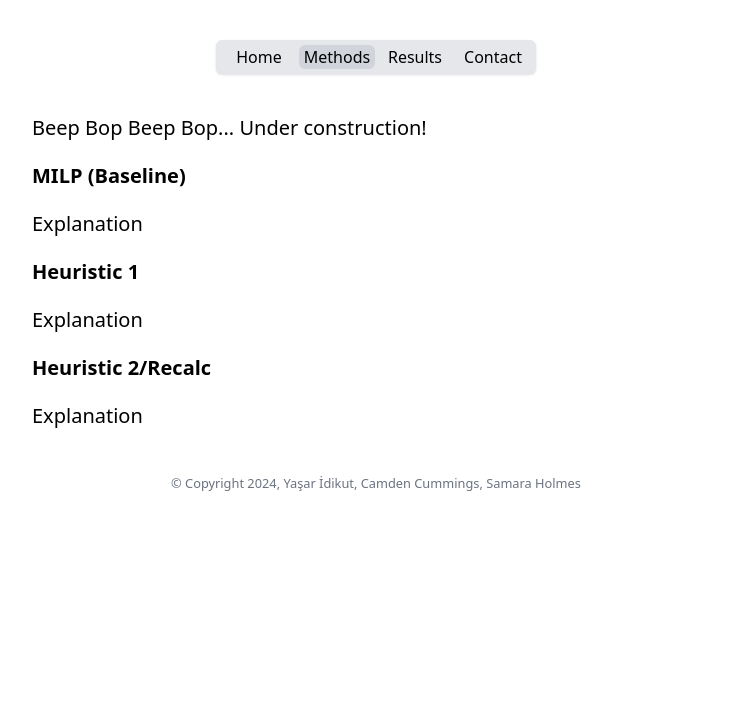
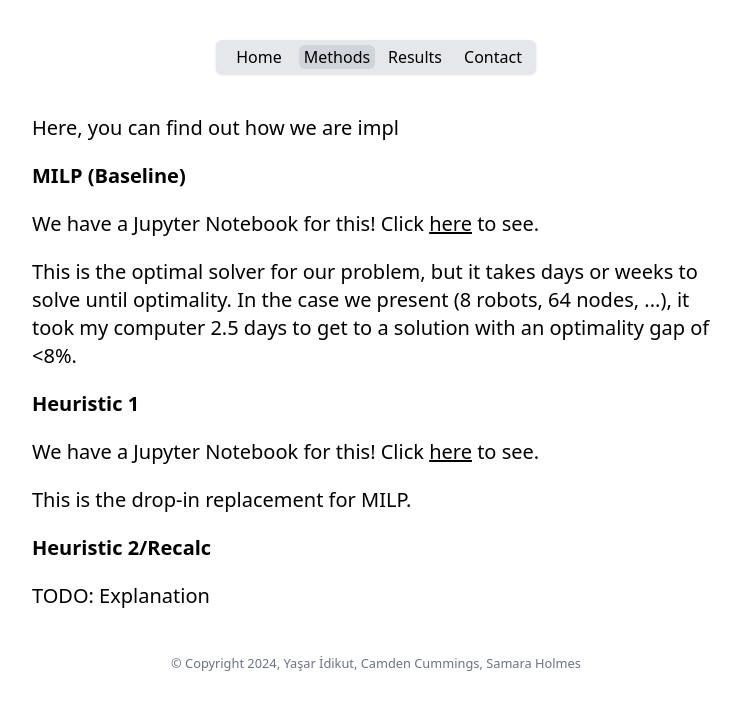
Before and after one commit to nestlab-bae-mqp-2024/nestlab-bae-mqp-2024.github.io, a Vue app: page /methods in a window 1280 px wide. Shown: the top 710 px of the page, without its empty margins (264-1005 px from the left). Built offline with nearby package versions, Linux system fonts and the light colour scheme.

Commit message:
update methods

```diff
--- a/src/views/Methods.vue
+++ b/src/views/Methods.vue
@@ -1,7 +1,7 @@
 <template>
   <div class="text-xl m-10">
     <p class="mb-5">
-      Beep Bop Beep Bop... Under construction!
+      Here, you can find out how we are impl
     </p>
 
     <p class="mb-5">
@@ -9,7 +9,11 @@
     </p>
 
     <p class="mb-5">
-      Explanation
+      We have a Jupyter Notebook for this! Click <a class="underline hover:no-underline" target="_blank" href="https://github.com/wpi-nest-lab-bae-mqp-2023/milp-intro/blob/main/src/mrpcp_2015/attempts-and-improvements/2015_mrpcp_yasars_attempt_w_redundancy_param.ipynb">here</a> to see.
+    </p>
+    <p class="mb-5">
+      This is the optimal solver for our problem, but it takes days or weeks to solve until optimality.
+      In the case we present (8 robots, 64 nodes, ...), it took my computer 2.5 days to get to a solution with an optimality gap of <8%.
     </p>
 
     <p class="mb-5">
@@ -17,7 +21,10 @@
     </p>
 
     <p class="mb-5">
-      Explanation
+      We have a Jupyter Notebook for this! Click <a class="underline hover:no-underline" target="_blank" href="https://github.com/wpi-nest-lab-bae-mqp-2023/milp-intro/blob/main/src/heuristic_attempts/yasars_heuristic_attempts/yasars_heuristic_attempt.ipynb">here</a> to see.
+    </p>
+    <p class="mb-5">
+      This is the drop-in replacement for MILP.
     </p>
 
     <p class="mb-5">
@@ -25,7 +32,7 @@
     </p>
 
     <p class="mb-5">
-      Explanation
+      TODO: Explanation
     </p>
 
   </div>
```
